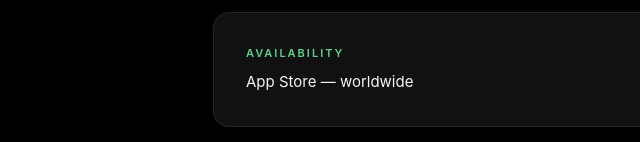
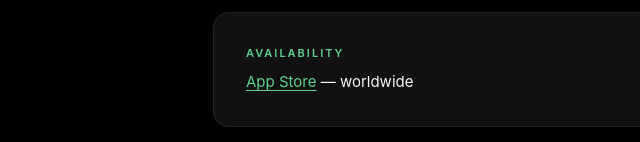
Before and after one commit to rylanddean/Just-Reps, a plain HTML site: page docs/press.html in a window 1280 px wide. Shown: the part 645-787 px from the top of the page, 67-707 px from the left. Drawn offline with Linux system fonts and the light colour scheme.

Commit message:
Update Just Reps docs links

```diff
--- a/docs/press.html
+++ b/docs/press.html
@@ -45,7 +45,7 @@
 
   <div class="press-callout" style="margin-top: -24px;">
     <span class="label">Availability</span>
-    <span class="value">App Store — worldwide</span>
+    <span class="value"><a href="https://apps.apple.com/ie/app/just-reps/id6769492322">App Store</a> — worldwide</span>
   </div>
 
   <div class="press-callout" style="margin-top: -24px;">
@@ -178,7 +178,7 @@
 
   <h2>Just Reps launches on iOS — a fitness streak app that gets out of your way</h2>
 
-  <p><strong>May 2025</strong> — Just Reps, a new iOS app focused entirely on daily rep logging and streak building, is now available on the App Store. The app was built around a single premise: removing every barrier between intention and action.</p>
+  <p><strong>May 2025</strong> — Just Reps, a new iOS app focused entirely on daily rep logging and streak building, is now available on the <a href="https://apps.apple.com/ie/app/just-reps/id6769492322">App Store</a>. The app was built around a single premise: removing every barrier between intention and action.</p>
 
   <p>Where most fitness apps add complexity — programs, assessments, social feeds, gamification — Just Reps does the opposite. Open the app, tap a button, log your reps. That's it.</p>
 
@@ -206,7 +206,7 @@
 
   <h3>Availability</h3>
 
-  <p>Just Reps is available now on the App Store, worldwide, for iPhone running iOS 17 or later.</p>
+  <p>Just Reps is available now on the <a href="https://apps.apple.com/ie/app/just-reps/id6769492322">App Store</a>, worldwide, for iPhone running iOS 17 or later.</p>
 
   <hr>
 
```
Also changed, not shown: docs/index.html (+1 -1 lines).
